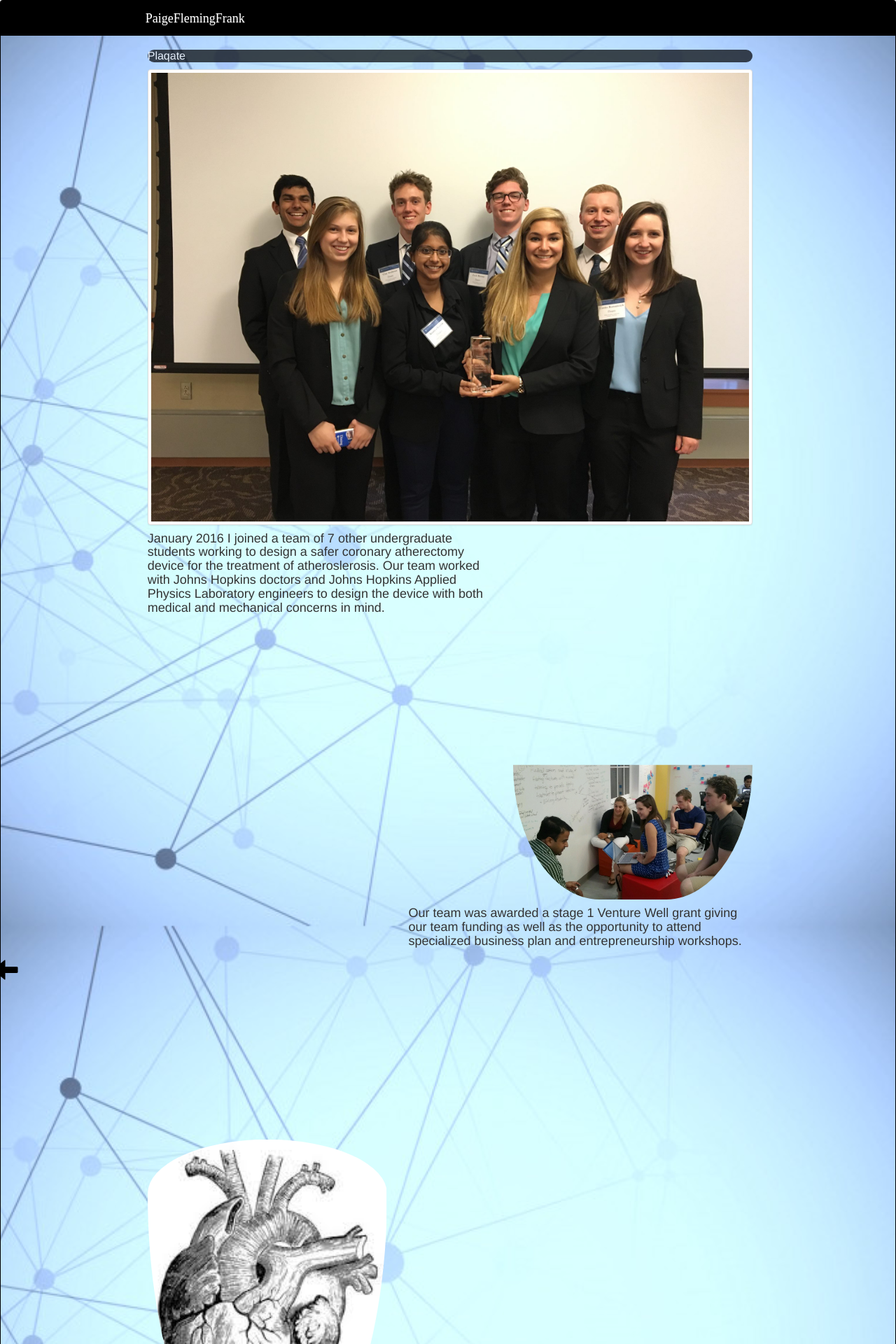
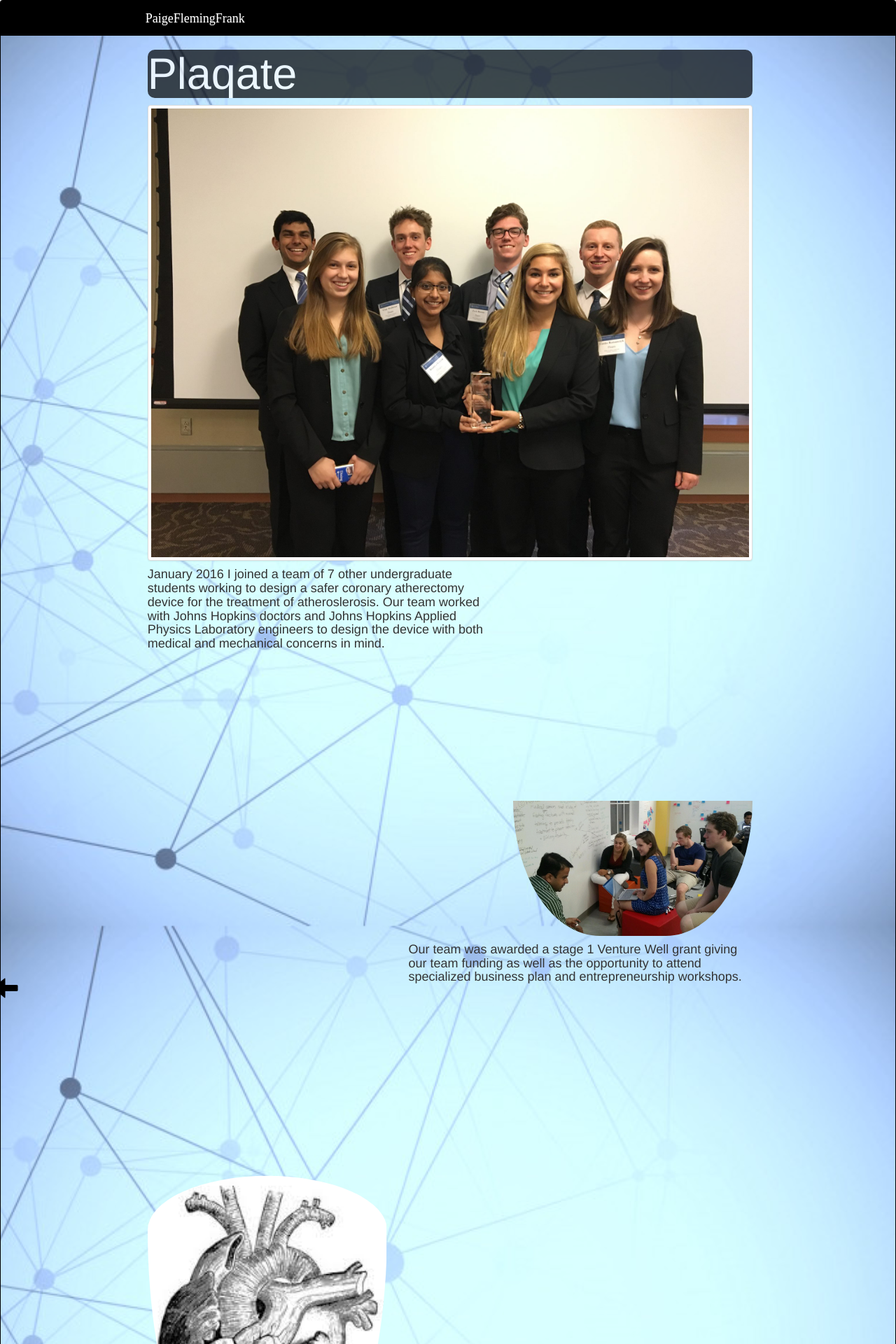
Before and after one commit to pfrank7/pfrank7.github.io, a Jekyll site: the page built from DesignTeam.html, in a window 1280 px wide. Shown: the top 1920 px of the page at 70% size. Built offline with Jekyll 4.4.1, drawn with Linux system fonts in a browser that asks for light colours; nearby versions of some CDN libraries.

Commit message:
Update DesignTeam.html

```diff
--- a/DesignTeam.html
+++ b/DesignTeam.html
@@ -34,7 +34,7 @@ title: Paige Frank
 		</div>
 		<div class = "container" id = "margin" style = "margin-top:0px; margin-bottom:0px;">
 			<div class = "header">
-				<h1 style = "color:white; background-color:black; border-radius:10px; opacity:.7; font-size: medium;" > Plaqate </h1>
+				<h1 style = "color:white; background-color:black; border-radius:10px; opacity:.7; font-size: 24;" > Plaqate </h1>
 			</div>
 			<img class = "img-thumbnail" src = "../photos/dteam.jpg">
 		<div class = "row">
```
